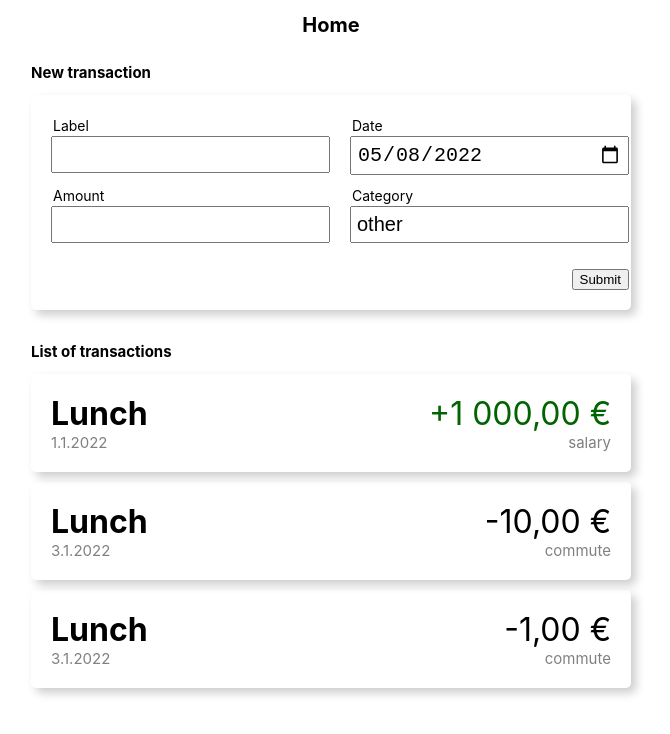
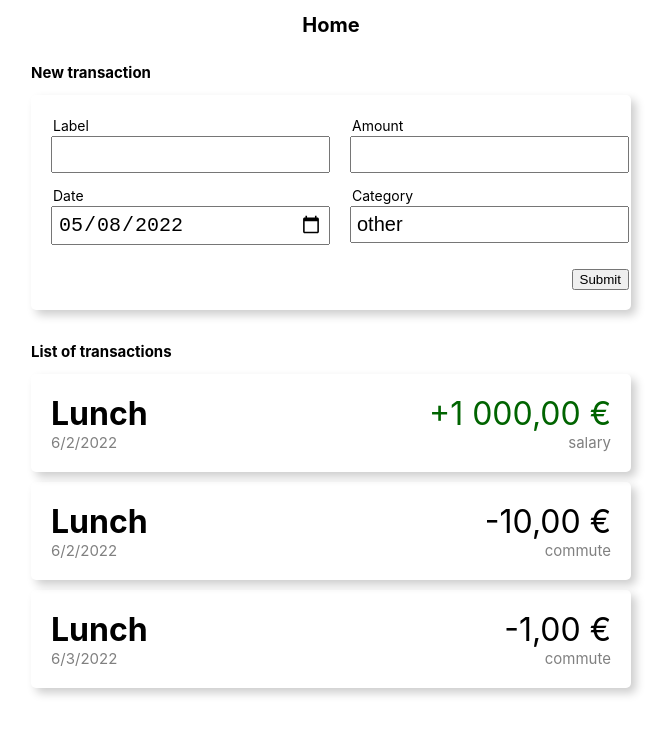
Before and after one commit to datasapiens/expense-app, a React (Vite) app: page /home in a window 1280 px wide. Shown: the top 734 px of the page, without its empty margins (181-851 px from the left). Built offline with nearby package versions, Linux system fonts and the light colour scheme.

Commit message:
date formatting in TransactionCard, sorted css

```diff
--- a/src/Components/Home.tsx
+++ b/src/Components/Home.tsx
@@ -27,21 +27,21 @@ export function Home() {
     {
       id: '1',
       label: 'Lunch',
-      date: '1.1.2022',
+      date: '2022-06-02',
       amount: 1000,
       category: 'salary',
     },
     {
       id: '2',
       label: 'Lunch',
-      date: '3.1.2022',
+      date: '2022-06-02',
       amount: -10,
       category: 'commute',
     },
     {
       id: '3',
       label: 'Lunch',
-      date: '3.1.2022',
+      date: '2022-06-03',
       amount: -1,
       category: 'commute',
     },
--- a/src/Components/Input/input.module.scss
+++ b/src/Components/Input/input.module.scss
@@ -1,18 +1,17 @@
 @use '../../Style/theme.module.scss';
 
 .input {
+  margin-bottom: theme.$spacing;
   position: relative;
-    margin-bottom: theme.$spacing;
-
 
   label {
+    background: white;
     font-size: 1.4rem;
+    left: theme.$spacing;
     line-height: 0.6;
+    padding: 0 0.5 * theme.$spacing;
     position: absolute;
     top: -0.5rem;
-        left: theme.$spacing;
-        background: white;
-        padding: 0 0.5*theme.$spacing;
   }
 
   input {
@@ -24,19 +23,17 @@
 }
 
 .ordinaryInput {
-    margin-bottom: 0.5*theme.$spacing;
   display: flex;
   flex-direction: column;
+  margin-bottom: 0.5 * theme.$spacing;
 
   label {
     font-size: 1.4rem;
-        padding: 0.1*theme.$spacing;
+    padding: 0.1 * theme.$spacing;
   }
 
   input {
+    font-size: 2rem;
     padding: 0.5rem;
-        font-size: 2rem;
   }
-
-
 }
--- a/src/Components/NewTransaction/NewTransaction.tsx
+++ b/src/Components/NewTransaction/NewTransaction.tsx
@@ -46,19 +46,19 @@ export function NewTransaction({ categories, addTransaction }: Props) {
           onChange={(e) => setTransactionLabel(e.target.value)}
         />
         <Input
+          label="Amount"
+          name="amount"
+          id="amount"
+          value={amount}
+          onChange={(e) => setAmount(e.target.value)}
+        />
+        <Input
           label="Date"
           name="date"
           id="date"
           type="date"
           value={date}
           onChange={(e) => setDate(e.target.value)}
-        />
-        <Input
-          label="Amount"
-          name="amount"
-          id="amount"
-          value={amount}
-          onChange={(e) => setAmount(e.target.value)}
         />
         <Input
           label="Category"
--- a/src/Components/NewTransaction/newTransaction.module.scss
+++ b/src/Components/NewTransaction/newTransaction.module.scss
@@ -1,17 +1,17 @@
 @use '../../Style/theme.module.scss';
 
 .newTransaction {
+  margin-bottom: theme.$spacing;
   width: theme.$baseWidth;
-    margin-bottom: theme.$spacing;
 
   .card {
-        box-shadow: 5px 5px 10px rgba(0,0,0,0.2);
     border-radius: 0.5rem;
-        padding: theme.$spacing;
+    box-shadow: 5px 5px 10px rgba(0, 0, 0, 0.2);
+    column-gap: theme.$spacing;
     display: grid;
     grid-template-columns: 1fr 1fr;
     grid-template-rows: 2fr 2fr 1fr;
-        column-gap: theme.$spacing;
+    padding: theme.$spacing;
   }
 
   .submitButton {
--- a/src/Components/TransactionCard/TransactionCard.tsx
+++ b/src/Components/TransactionCard/TransactionCard.tsx
@@ -11,7 +11,9 @@ export function TransactionCard({
     <div className={styles.card}>
       <div>
         <h1 className={styles.transactionLabel}>{label}</h1>
-        <p className={styles.date}>{date}</p>
+        <p className={styles.date}>
+          {new Intl.DateTimeFormat().format(new Date(date))}
+        </p>
       </div>
       <div>
         <p className={styles.amount} data-positive={amount > 0}>
--- a/src/Components/TransactionCard/transactionCard.module.scss
+++ b/src/Components/TransactionCard/transactionCard.module.scss
@@ -1,13 +1,13 @@
-@use "../../Style/theme.module.scss";
+@use '../../Style/theme.module.scss';
 
 .card {
-  padding: theme.$spacing;
   border-radius: 0.5rem;
-  width: theme.$baseWidth;
-  box-shadow: 5px 5px 10px rgba(0,0,0,0.2);
-  margin-bottom: 1rem;
+  box-shadow: 5px 5px 10px rgba(0, 0, 0, 0.2);
   display: flex;
   justify-content: space-between;
+  margin-bottom: 1rem;
+  padding: theme.$spacing;
+  width: theme.$baseWidth;
 
   .transactionLabel {
     font-size: 32px;
@@ -21,24 +21,23 @@
   }
 
   .category {
+    color: gray;
     font-size: 1.5rem;
-    color: gray;
     text-align: right;
   }
 
   .date {
+    color: gray;
     font-size: 1.5rem;
-    color: gray;
     text-align: left;
   }
 
   .amount {
+    font-size: 32px;
     text-align: right;
-    font-size: 32px;
 
-    &[data-positive="true"]  {
+    &[data-positive='true'] {
       color: #006400;
     }
   }
-
 }
```
Lines whose indentation alone changed are shown as unchanged.
